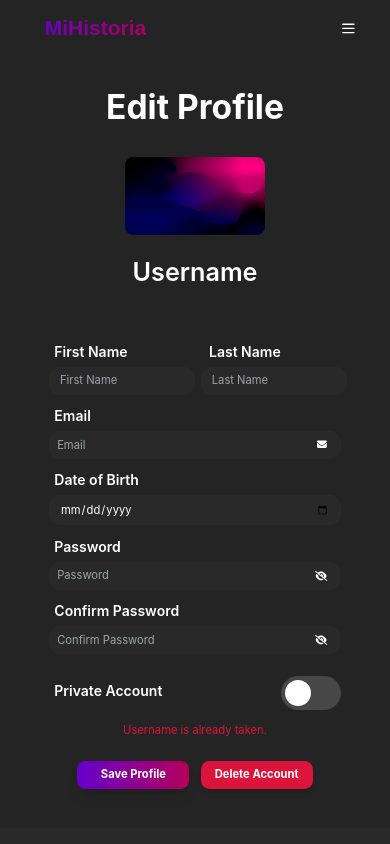
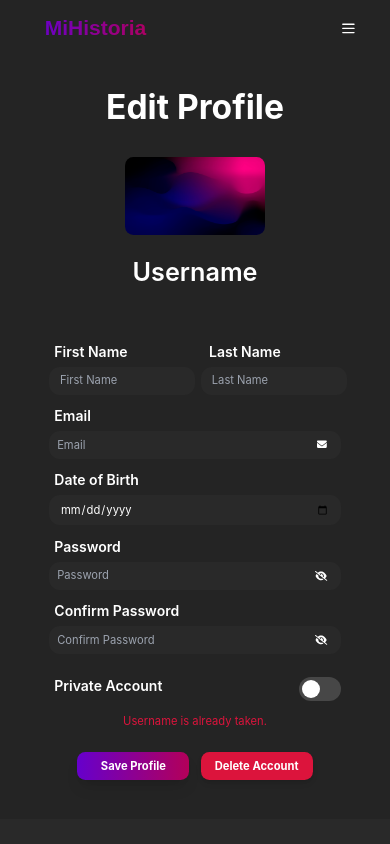
Before and after one commit to alejandrocqvd/MiHistoria, a React (Vite) app in the folder client/: page /profile/edit in a window 390 px wide. Shown: the top 844 px of the page. Built offline with nearby package versions, Linux system fonts and the light colour scheme; a web font is replaced by a local one.

Commit message:
Updated toggle button responsiveness

```diff
--- a/client/src/App.css
+++ b/client/src/App.css
@@ -51,8 +51,8 @@
 .switch {
   position: relative;
   display: inline-block;
-  width: 60px;
-  height: 34px;
+  width: 3.75em;
+  height: 2.125em;
 }
 
 .switch input {
@@ -70,16 +70,16 @@
   bottom: 0;
   background-color: #474747;
   transition: .4s;
-  border-radius: 34px;
+  border-radius: 2.125em;
 }
 
 .slider:before {
   position: absolute;
   content: "";
-  height: 26px;
-  width: 26px;
-  left: 4px;
-  bottom: 4px;
+  height: 1.625em;
+  width: 1.625em;
+  left: 0.25em;
+  bottom: 0.25em;
   background-color: white;
   transition: .2s;
   border-radius: 50%;
```
